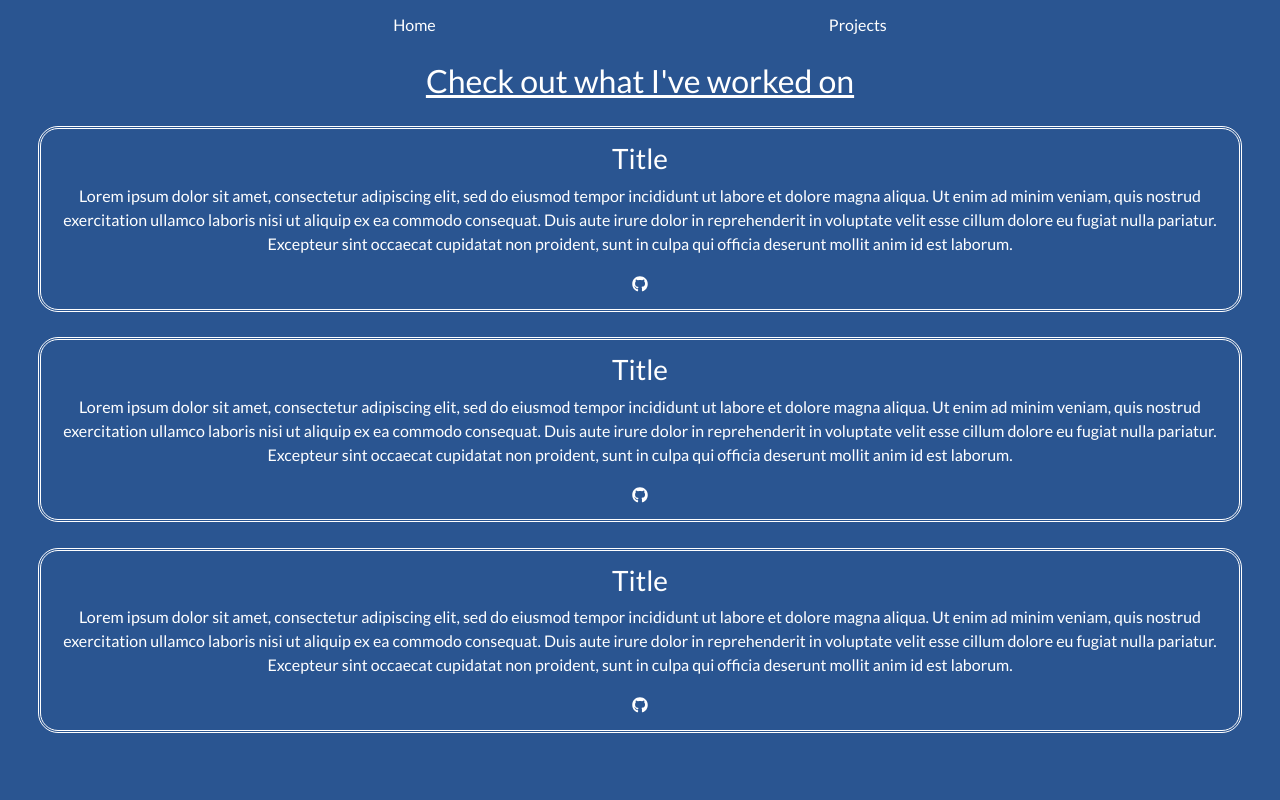
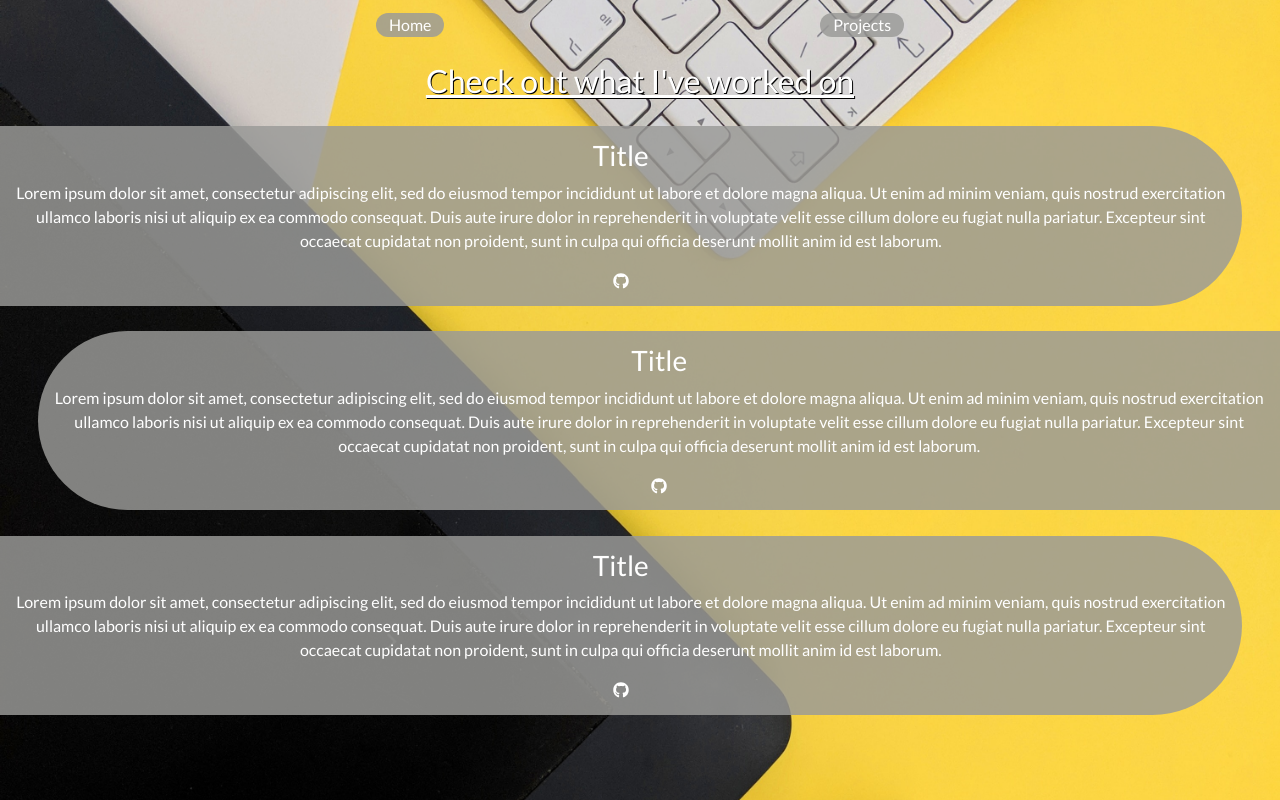
Before and after one commit to april5622/Portfolio, a React (Create React App) app in the folder portfolio/: page /projects in a window 1280 px wide. Built offline with nearby package versions, Linux system fonts and the light colour scheme.

Commit message:
new background and additional styling

```diff
--- a/portfolio/src/App.css
+++ b/portfolio/src/App.css
@@ -6,9 +6,10 @@
 .ProjectPage{
   width: 100%;
   height: 100vh;
-  background-color: #2a5591;
+  background: url('../src/img/background-pic.jpg') no-repeat center;
+  background-size: 100%;
+  /* background-color: #2a5591; */
 }
-
 
 .bigBox{
   display: flex;
@@ -18,7 +19,9 @@
 .leftBox{
   width: 50%;
   height: 100vh;
-  background-color: #2a5591;
+  /* background-color: #2a5591; */
+  background: url('../src/img/background-pic.jpg') no-repeat center;
+  background-size: 100%;
 }
 
 .nav{
@@ -28,21 +31,27 @@
 
 .Home {
   color: white;
+  background-color: rgba(154, 154, 152, 0.83);
+  border-radius: 50px;
+  padding: 0 1% 0 1%;
   margin-top: 1%;
 }
 
 .Home:hover{
-  color: gray;
+  color:gray;
   text-decoration: none;
 }
 
 .Projects {
   color: white;
+  background-color: rgba(154, 154, 152, 0.83);
+  border-radius: 50px;
+  padding: 0 1% 0 1%;
   margin-top: 1%;
 }
 
 .Projects:hover{
-  color: gray;
+  color:gray;
   text-decoration: none;
 }
 
@@ -53,10 +62,12 @@ h1{
 h1.april{
   padding: 0%;
   color: white;
+  text-shadow: 1px 1px black;
 }
 
 h2{
   color: white;
+  text-shadow: 1px 1px black;
   margin: 2%;
   text-decoration: underline;
 }
@@ -91,35 +102,39 @@ img{
   margin-left: 3%;
 }
 
+/* .project-cards{
+  display: flex;
+} */
+
 .project-1{
-  border: double white;
-  border-radius: 20px;
-  background-color: #2a5591;
+  /* border: double white; */
+  border-radius: 0 100px 100px 0;
+  background-color: rgba(154, 154, 152, 0.83);
   color:white;
   margin-right: 3%;
-  margin-left: 3%;
+  /* margin-left: 3%; */
   margin-bottom: 2%;
   padding: 1%;
 }
 
 .project-2{
-  border: double white;
-  border-radius: 20px;
-  background-color:#2a5591;
+  /* border: double white; */
+  border-radius: 100px 0 0 100px;
+  background-color: rgba(154, 154, 152, 0.83);
   color: white;
-  margin-right: 3%;
+  /* margin-right: 3%; */
   margin-left: 3%;
   margin-bottom: 2%;
   padding: 1%;
 }
 
 .project-3{
-  border: double white;
-  border-radius: 20px;
-  background-color: #2a5591;
+  /* border: double white; */
+  border-radius: 0 100px 100px 0;
+  background-color: rgba(154, 154, 152, 0.83);
   color: white;
   margin-right: 3%;
-  margin-left: 3%;
+  /* margin-left: 3%; */
   margin-bottom: 2%;
   padding: 1%;
 }
--- a/portfolio/src/components/HomePage.js
+++ b/portfolio/src/components/HomePage.js
@@ -16,7 +16,7 @@ function HomePage() {
                 <Link className="Projects" to="/projects">Projects</Link>
             </div>
           <div className="text-wrap">
-            <h1 className="april">April</h1>
+            <h1 className="april">APRIL</h1>
           </div>
           <img classname="pic" src={pic} alt="pic"/>
           <div className="icon-div">
--- a/portfolio/src/components/ProjectsPage.js
+++ b/portfolio/src/components/ProjectsPage.js
@@ -11,6 +11,7 @@ function ProjectsPage() {
                 <Link className="Projects" to="/projects">Projects</Link>
             </div>
             <h2>Check out what I've worked on</h2>
+                <div className="project-cards">
                     <div className="project-1">
                         <h3>Title</h3>
                         <p className="project-card-1">
@@ -60,6 +61,7 @@ function ProjectsPage() {
                         </a>
                     </div>
                 </div>
+        </div>
     )
 }
 
```
Also changed, not shown: portfolio/src/img/background-pic.jpg (added). Lines whose indentation alone changed are shown as unchanged.
